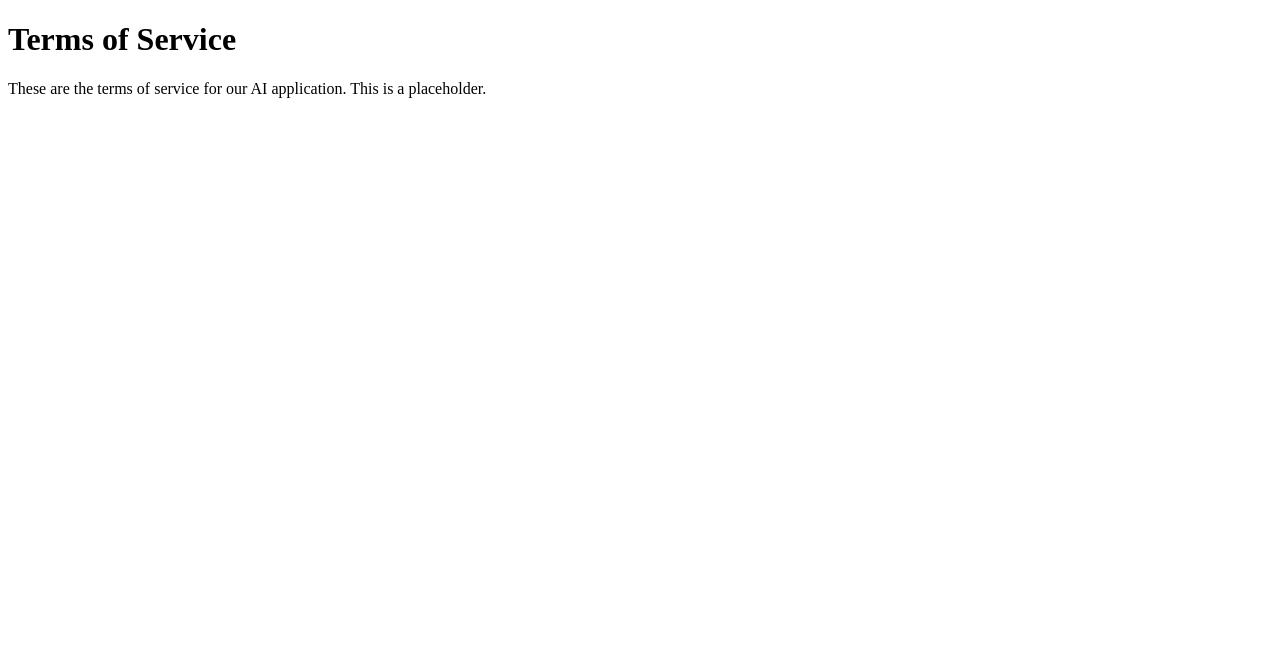
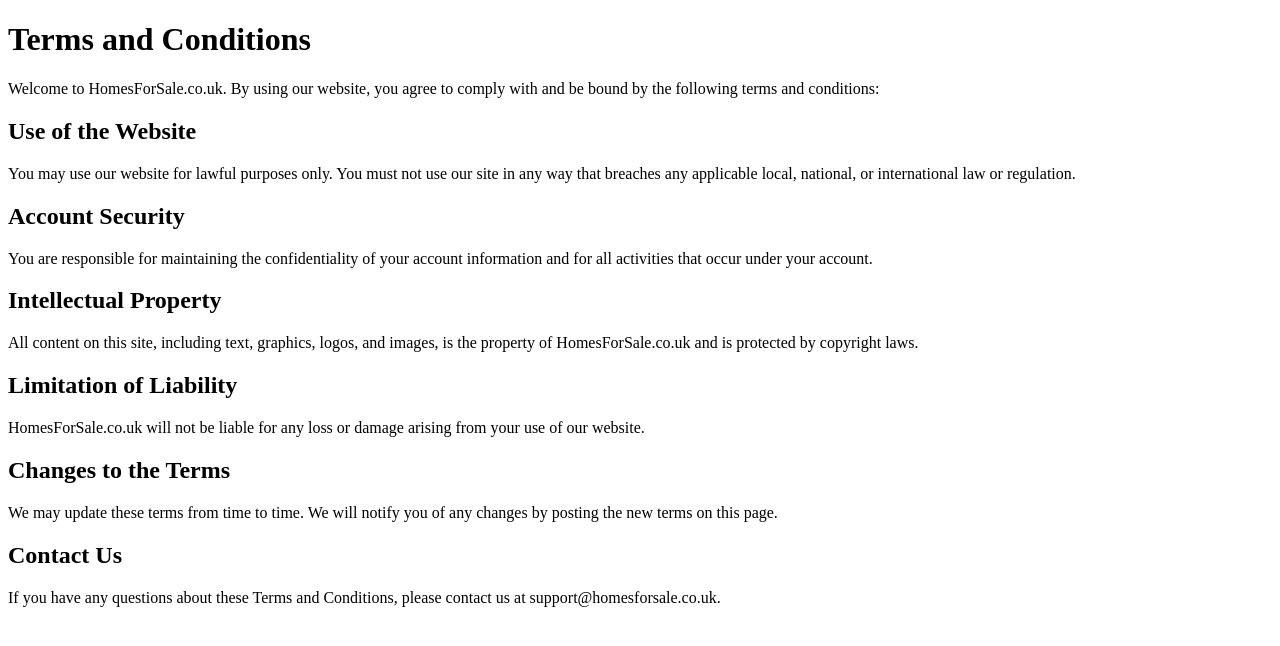
Before and after one commit to ChristopherHoole/aiagents, a plain HTML site: page terms.html in a window 1280 px wide. Drawn offline with Linux system fonts and the light colour scheme.

Commit message:
Update terms.html

```diff
--- a/terms.html
+++ b/terms.html
@@ -4,10 +4,22 @@
 <head>
     <meta charset="UTF-8">
     <meta name="viewport" content="width=device-width, initial-scale=1.0">
-    <title>Terms of Service</title>
+    <title>Terms and Conditions - HomesForSale.co.uk</title>
 </head>
 <body>
-    <h1>Terms of Service</h1>
-    <p>These are the terms of service for our AI application. This is a placeholder.</p>
+    <h1>Terms and Conditions</h1>
+    <p>Welcome to HomesForSale.co.uk. By using our website, you agree to comply with and be bound by the following terms and conditions:</p>
+    <h2>Use of the Website</h2>
+    <p>You may use our website for lawful purposes only. You must not use our site in any way that breaches any applicable local, national, or international law or regulation.</p>
+    <h2>Account Security</h2>
+    <p>You are responsible for maintaining the confidentiality of your account information and for all activities that occur under your account.</p>
+    <h2>Intellectual Property</h2>
+    <p>All content on this site, including text, graphics, logos, and images, is the property of HomesForSale.co.uk and is protected by copyright laws.</p>
+    <h2>Limitation of Liability</h2>
+    <p>HomesForSale.co.uk will not be liable for any loss or damage arising from your use of our website.</p>
+    <h2>Changes to the Terms</h2>
+    <p>We may update these terms from time to time. We will notify you of any changes by posting the new terms on this page.</p>
+    <h2>Contact Us</h2>
+    <p>If you have any questions about these Terms and Conditions, please contact us at support@homesforsale.co.uk.</p>
 </body>
 </html>
```
